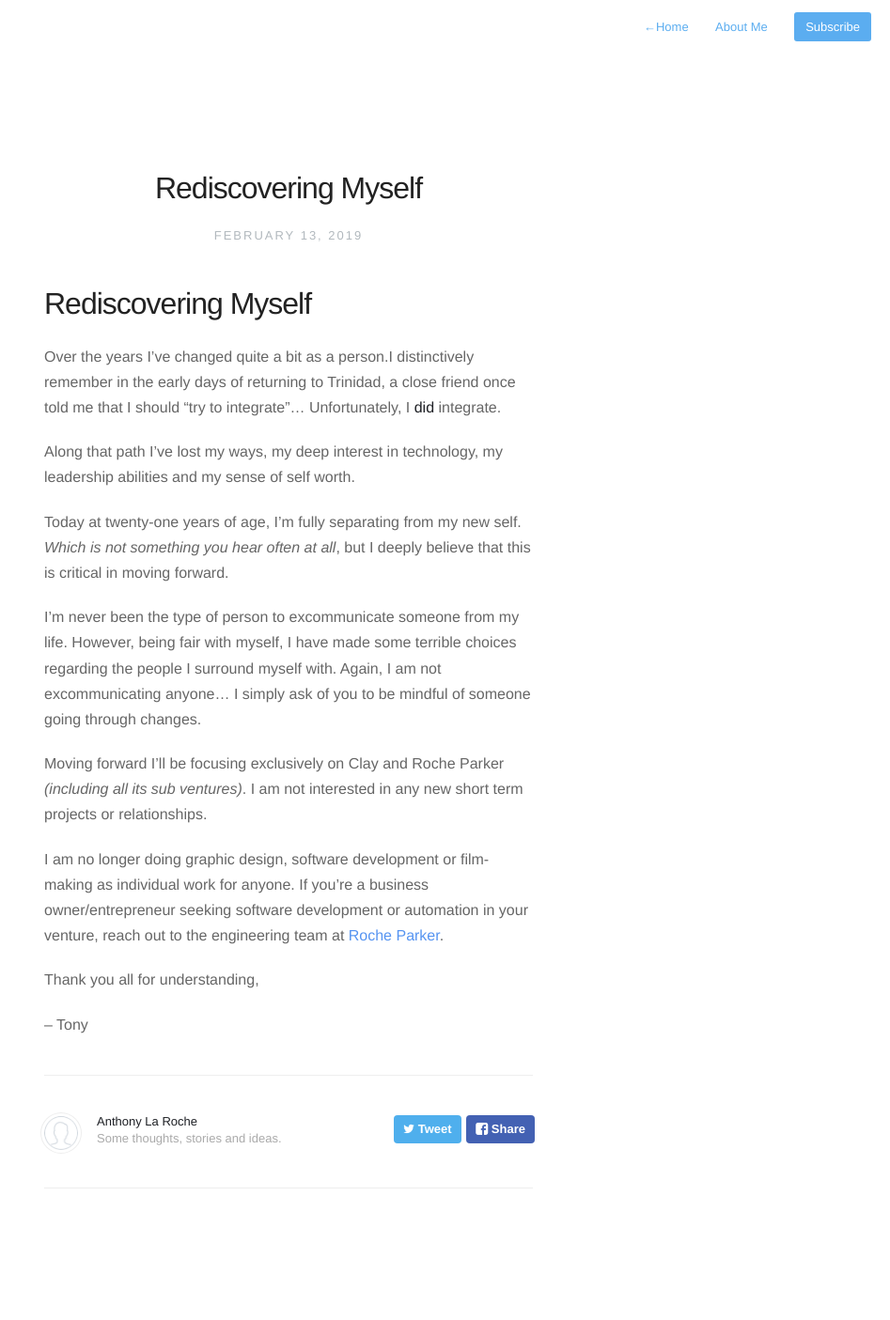
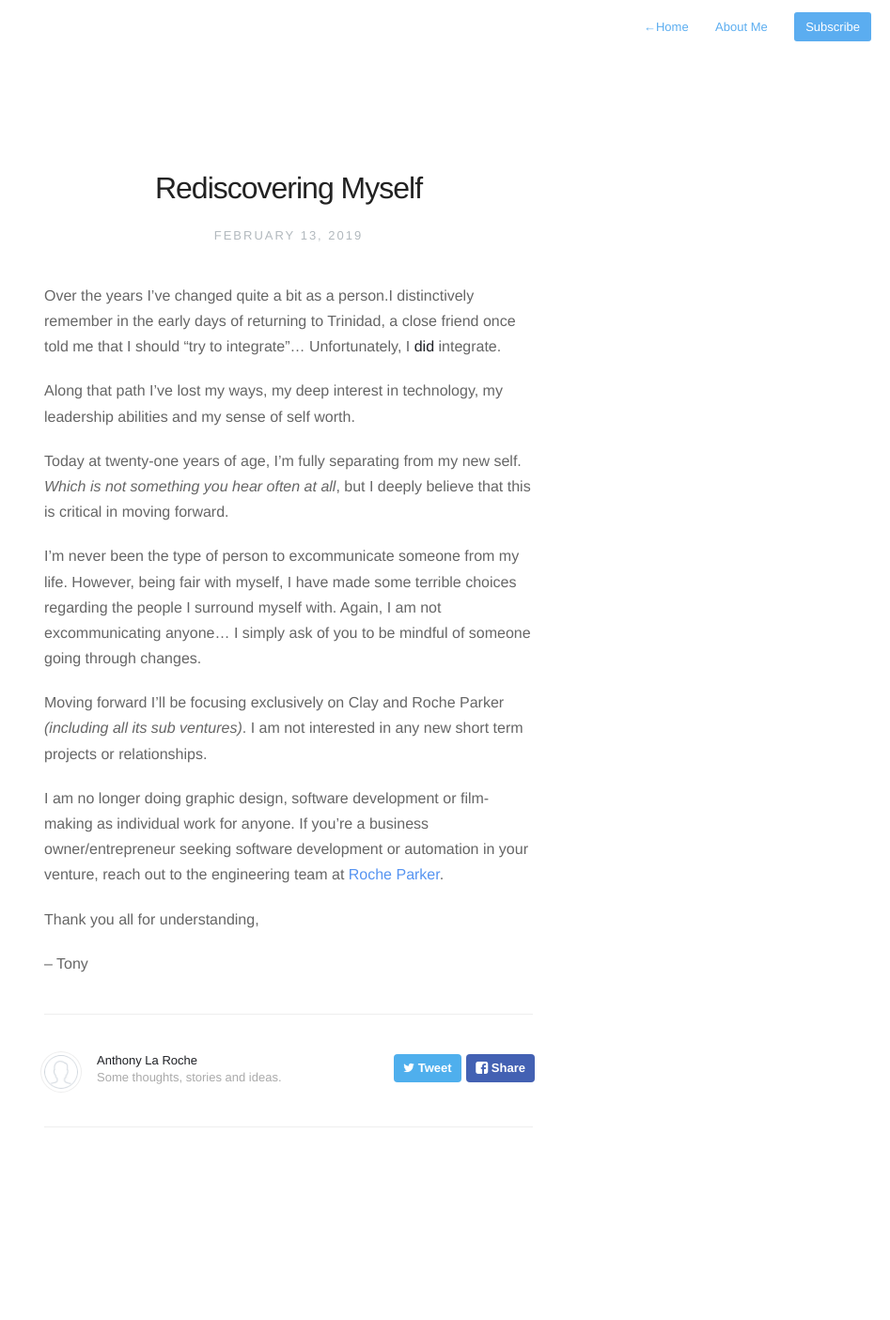
Before and after one commit to tonylaroche/tonylaroche.github.io, a Jekyll site: the page built from _posts/2019-02-13-rediscovering-myself.markdown, in a window 1280 px wide. Shown: the whole page at 94% size, without its empty margins (333-1280 px from the left). Built offline with Jekyll 4.4.1, drawn with Linux system fonts in a browser that asks for light colours; nearby versions of some CDN libraries; after the commit the page ends 1340 px from its top, so only the background shows below that.

Commit message:
first post (edit)

```diff
--- a/_posts/2019-02-13-rediscovering-myself.markdown
+++ b/_posts/2019-02-13-rediscovering-myself.markdown
@@ -4,7 +4,6 @@ date:   2019-02-13 11:18:00
 description: Upcoming changes
 ---
 
-# Rediscovering Myself
 Over the years I’ve changed quite a bit as a person.I distinctively remember in the early days of returning to Trinidad, a close friend once told me that I should “try to integrate”… Unfortunately, I **did** integrate.
 
 Along that path I’ve lost my ways, my deep interest in technology, my leadership abilities and my sense of self worth.
```
